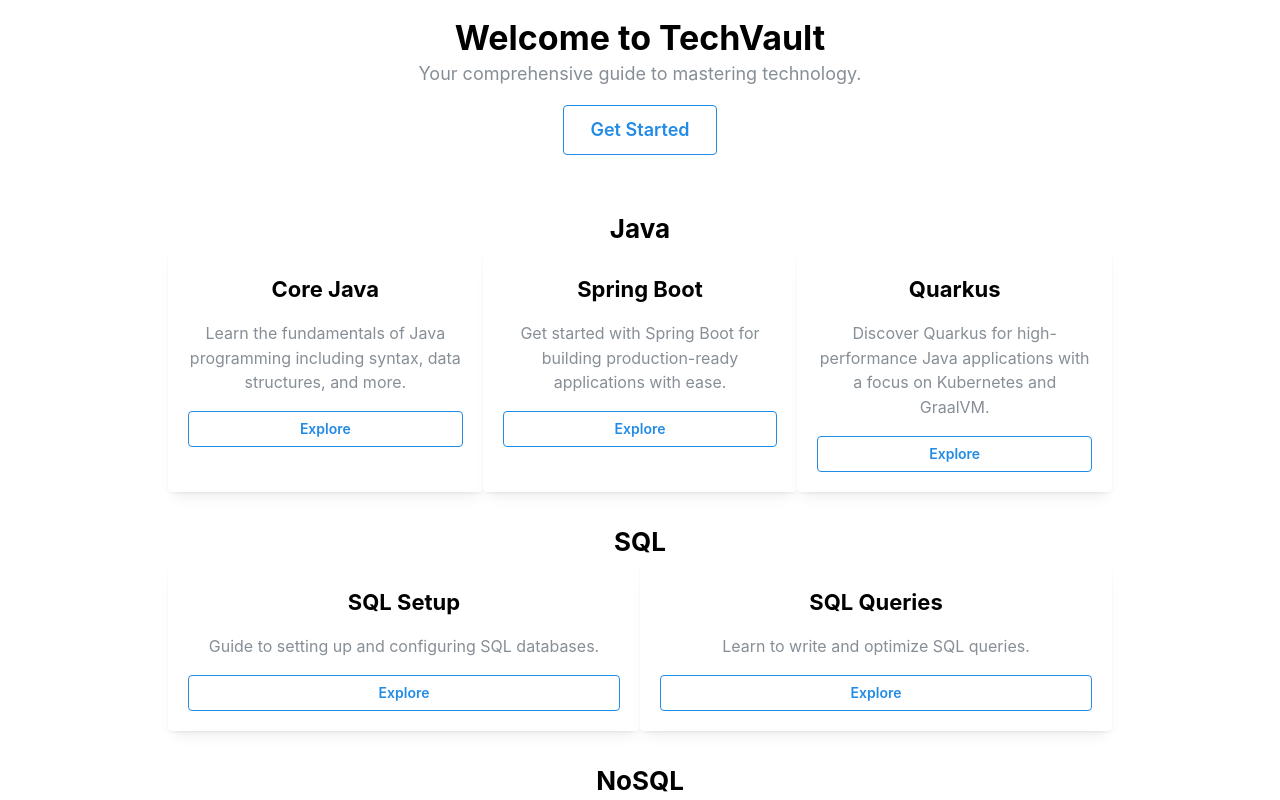
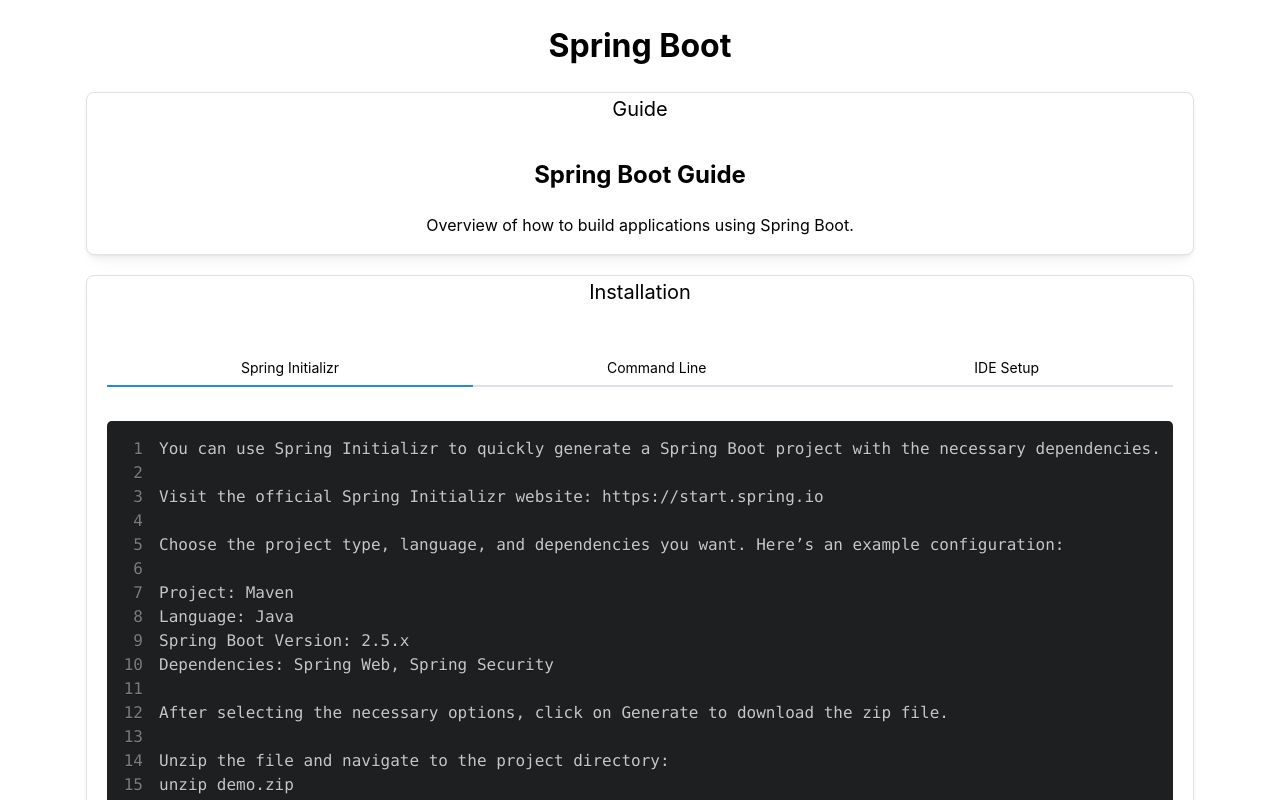
Before and after one commit to markcdev101/react-tech-vault-ui, a React (Create React App) app: page /java/spring-boot in a window 1280 px wide. Shown: the top 800 px of the page. Built offline with nearby package versions, Linux system fonts and the light colour scheme.

Commit message:
Added Installation section

```diff
--- a/package.json
+++ b/package.json
@@ -10,7 +10,9 @@
     "@testing-library/user-event": "^13.5.0",
     "react": "^18.3.1",
     "react-dom": "^18.3.1",
+    "react-router-dom": "^6.26.2",
     "react-scripts": "5.0.1",
+    "react-syntax-highlighter": "^15.5.0",
     "web-vitals": "^2.1.4"
   },
   "scripts": {
--- a/src/App.js
+++ b/src/App.js
@@ -1,27 +1,21 @@
-import logo from './logo.svg';
 import './App.css';
-import '@mantine/core/styles.css';
+import { BrowserRouter as Router, Route, Routes } from 'react-router-dom';
 
 import Home from './pages/Home';
+import SpringBootIndex from './pages/Java/SpringBoot/Index';
+import '@mantine/core/styles.css';
 
 function App() {
   return (
     <div className="App">
-      {/* <header className="App-header">
-        <img src={logo} className="App-logo" alt="logo" />
-        <p>
-          Edit <code>src/App.js</code> and save to reload.
-        </p>
-        <a
-          className="App-link"
-          href="https://reactjs.org"
-          target="_blank"
-          rel="noopener noreferrer"
-        >
-          Learn React
-        </a>
-      </header> */}
-      <Home></Home>
+      {/* Wrap everything inside the Router */}
+      <Router>
+        <Routes>
+          <Route path="/" element={<Home />} />
+          <Route path="/java/spring-boot" element={<SpringBootIndex />} />
+          {/* You can add more routes as needed */}
+        </Routes>
+      </Router>
     </div>
   );
 }
--- /dev/null
+++ b/src/components/InstallationTab.js
@@ -0,0 +1,27 @@
+import React from 'react';
+import { Tabs, Container, Text, Code } from '@mantine/core';
+import CodeDisplay from './SyntaxHighligterComponent';
+
+const InstallationTab = ({ sections }) => {
+  return (
+    <Container size="lg" px="lg" mt="xl">
+      <Tabs defaultValue={sections[0]?.value}>
+        <Tabs.List grow position="left" mb="md">
+          {sections.map((section) => (
+            <Tabs.Tab key={section.value} value={section.value}>
+              {section.label}
+            </Tabs.Tab>
+          ))}
+        </Tabs.List>
+
+        {sections.map((section) => (
+          <Tabs.Panel key={section.value} value={section.value} pt="xs">
+            <CodeDisplay codeString={section.content} language={section.language}></CodeDisplay>
+          </Tabs.Panel>
+        ))}
+      </Tabs>
+    </Container>
+  );
+};
+
+export default InstallationTab;
--- /dev/null
+++ b/src/components/Section.js
@@ -0,0 +1,19 @@
+import React from 'react';
+import { Card, Text, Container } from '@mantine/core';
+
+const Section = ({ title, content }) => (
+  <Container size="lg" style={{ marginBottom: '20px' }}>
+    <Card shadow="sm" padding="lg" radius="md" withBorder>
+      <Card.Section>
+        <Text size="xl" weight={500} style={{ marginBottom: '10px' }}>
+          {title}
+        </Text>
+      </Card.Section>
+      <Card.Section>
+        {content}
+      </Card.Section>
+    </Card>
+  </Container>
+);
+
+export default Section;
--- /dev/null
+++ b/src/components/SyntaxHighligterComponent.js
@@ -0,0 +1,15 @@
+import React from 'react';
+import { Prism as SyntaxHighlighter } from 'react-syntax-highlighter';
+import { atomDark } from 'react-syntax-highlighter/dist/esm/styles/prism';
+
+const CodeDisplay = ({ codeString, language }) => {
+  return (
+    <SyntaxHighlighter language={language} style={atomDark} lineProps={{style: {paddingBottom: 8}}}
+    wrapLines={true}
+    showLineNumbers={true}>
+      {codeString}
+    </SyntaxHighlighter>
+  );
+};
+
+export default CodeDisplay;
--- a/src/pages/Home.js
+++ b/src/pages/Home.js
@@ -1,4 +1,5 @@
 import { Container, Grid, Card, Text, Title, Button } from '@mantine/core';
+import { Link } from 'react-router-dom';
 
 export default function Home() {
   return (
@@ -47,7 +48,9 @@
               <Text mt="md" color="dimmed">
                 Get started with Spring Boot for building production-ready applications with ease.
               </Text>
-              <Button mt="md" variant="outline">Explore</Button>
+              <Button component={Link} to="/java/spring-boot" mt="md" variant="outline">
+                Explore
+              </Button>
             </Card>
 
             {/* Quarkus Card */}
--- /dev/null
+++ b/src/pages/Java/SpringBoot/Examples.js
@@ -0,0 +1,10 @@
+import React from 'react';
+
+const SpringBootExamples = () => (
+  <div>
+    <h2>Spring Boot Examples</h2>
+    <p>Examples of common Spring Boot applications and configurations.</p>
+  </div>
+);
+
+export default SpringBootExamples;
--- /dev/null
+++ b/src/pages/Java/SpringBoot/Guide.js
@@ -0,0 +1,10 @@
+import React from 'react';
+
+const SpringBootGuide = () => (
+  <div>
+    <h2>Spring Boot Guide</h2>
+    <p>Overview of how to build applications using Spring Boot.</p>
+  </div>
+);
+
+export default SpringBootGuide;
--- /dev/null
+++ b/src/pages/Java/SpringBoot/Index.js
@@ -0,0 +1,26 @@
+import React from 'react';
+import SpringBootInstallation from './Installation';
+import SpringBootGuide from './Guide';
+import SpringBootExamples from './Examples';
+import Section from '../../../components/Section';
+
+
+const SpringBootIndex = () => (
+  <div>
+    <h1>Spring Boot</h1>
+    <Section
+      title="Guide"
+      content={<SpringBootGuide />}
+    />
+    <Section
+      title="Installation"
+      content={<SpringBootInstallation />}
+    />
+    <Section
+      title="Examples"
+      content={<SpringBootExamples />}
+    />
+  </div>
+);
+
+export default SpringBootIndex;
--- /dev/null
+++ b/src/pages/Java/SpringBoot/Installation.js
@@ -0,0 +1,75 @@
+// SpringBootInstallation.js
+import React from 'react';
+import InstallationTab from '../../../components/InstallationTab';
+
+const SpringBootInstallation = () => {
+  const sections = [
+    {
+      value: 'spring-initializr',
+      label: 'Spring Initializr',
+      language: 'text',  // Plain text for non-code sections
+      content: `You can use Spring Initializr to quickly generate a Spring Boot project with the necessary dependencies.
+
+Visit the official Spring Initializr website: https://start.spring.io
+
+Choose the project type, language, and dependencies you want. Here’s an example configuration:
+
+Project: Maven
+Language: Java
+Spring Boot Version: 2.5.x
+Dependencies: Spring Web, Spring Security
+
+After selecting the necessary options, click on Generate to download the zip file.
+
+Unzip the file and navigate to the project directory:
+unzip demo.zip
+cd demo
+
+You can now open the project in your IDE and build it using Maven or Gradle.`
+    },
+    {
+      value: 'command-line',
+      label: 'Command Line',
+      language: 'bash',  // Bash for command line instructions
+      content: `To create and install a Spring Boot project using the command line, run the following commands:
+
+curl -s https://start.spring.io/starter.zip \\
+-d dependencies=web,security \\
+-d name=myapp \\
+-o myapp.zip
+
+Once downloaded, unzip the project and navigate to the project folder:
+unzip myapp.zip
+cd myapp
+
+To build and run your project, use the following command:
+./mvnw spring-boot:run`
+    },
+    {
+      value: 'ide',
+      label: 'IDE Setup',
+      language: 'text',  // Plain text for instructions
+      content: `You can integrate Spring Boot easily with popular IDEs like IntelliJ IDEA or Eclipse. Follow these steps for the setup:
+
+In IntelliJ IDEA:
+- Go to File > New > Project and select Spring Initializr.
+- Fill in the project details such as Group, Artifact, and dependencies (like Spring Web and Spring Security).
+- Click Next and finish the setup.
+
+In Eclipse:
+- Install the Spring Tools 4 plugin from the Eclipse Marketplace.
+- After installation, go to File > New > Spring Starter Project.
+- Configure your project, add the necessary dependencies, and finish the setup.
+
+You can now start developing your Spring Boot application in your preferred IDE.`
+    },
+  ];
+
+  return (
+    <div>
+      <InstallationTab sections={sections} />
+    </div>
+  );
+};
+
+export default SpringBootInstallation;
```
Also changed, not shown: src/Routes.js (added, +32 -0 lines), 1 other file (tests, documents, lock files or other folders).
